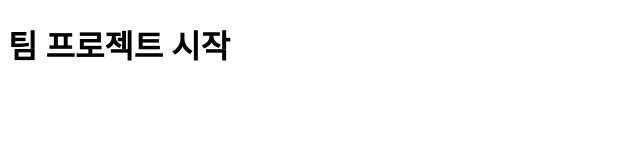
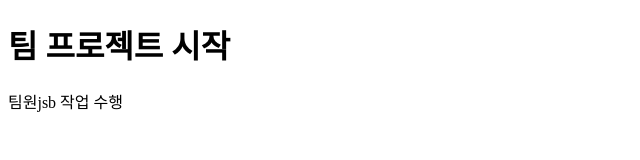
Before and after one commit to josebin0530-create/ezen_team_20260226, a plain HTML site: page index.html in a window 1280 px wide. Shown: the whole page, without its empty margins (0-640 px from the left). Drawn offline with Linux system fonts and the light colour scheme.

Commit message:
팀원jsb 작업 수행

```diff
--- a/index.html
+++ b/index.html
@@ -7,5 +7,6 @@
 </head>
 <body>
     <h1>팀 프로젝트 시작</h1>
+        <p>팀원jsb 작업 수행</p>
 </body>
 </html>
```
